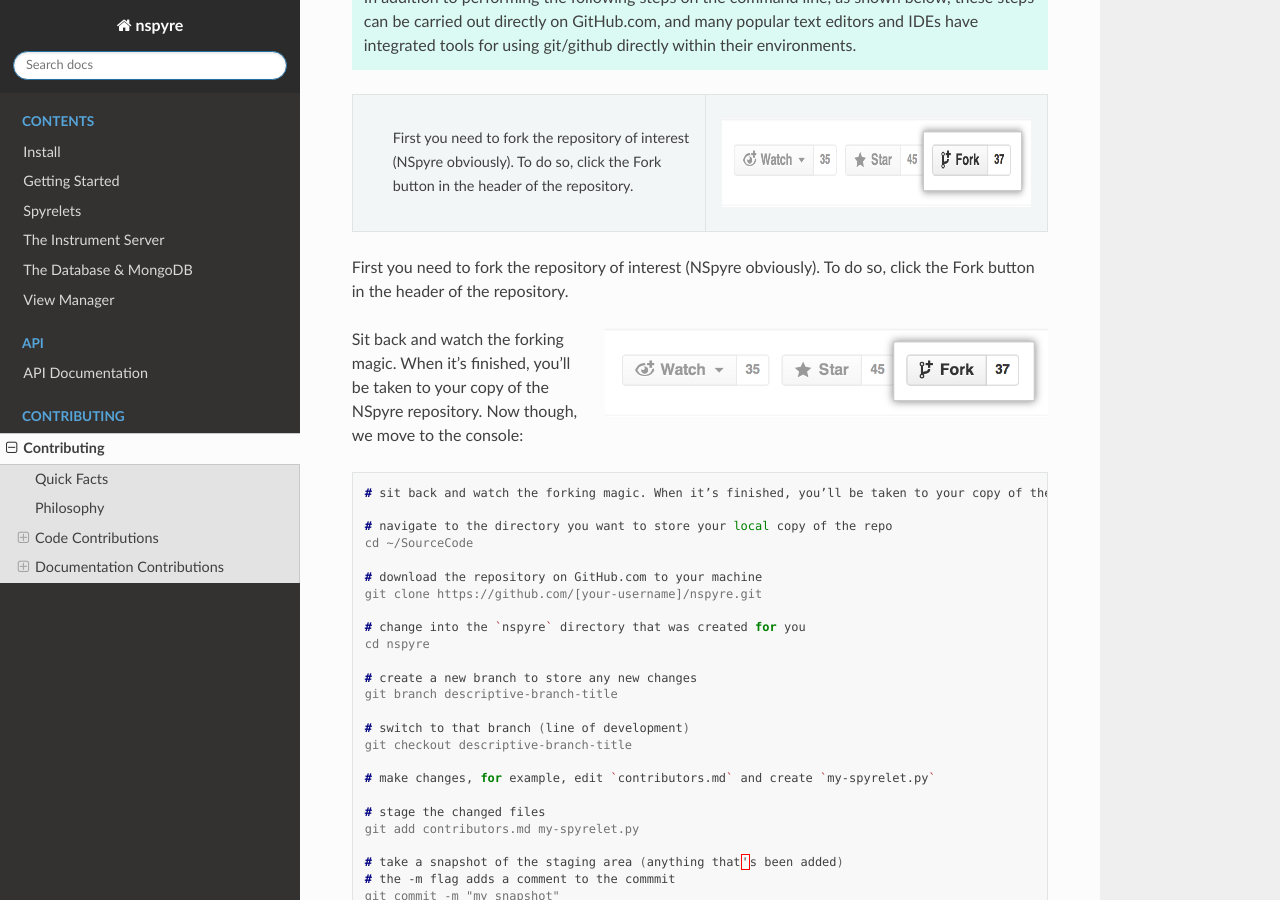
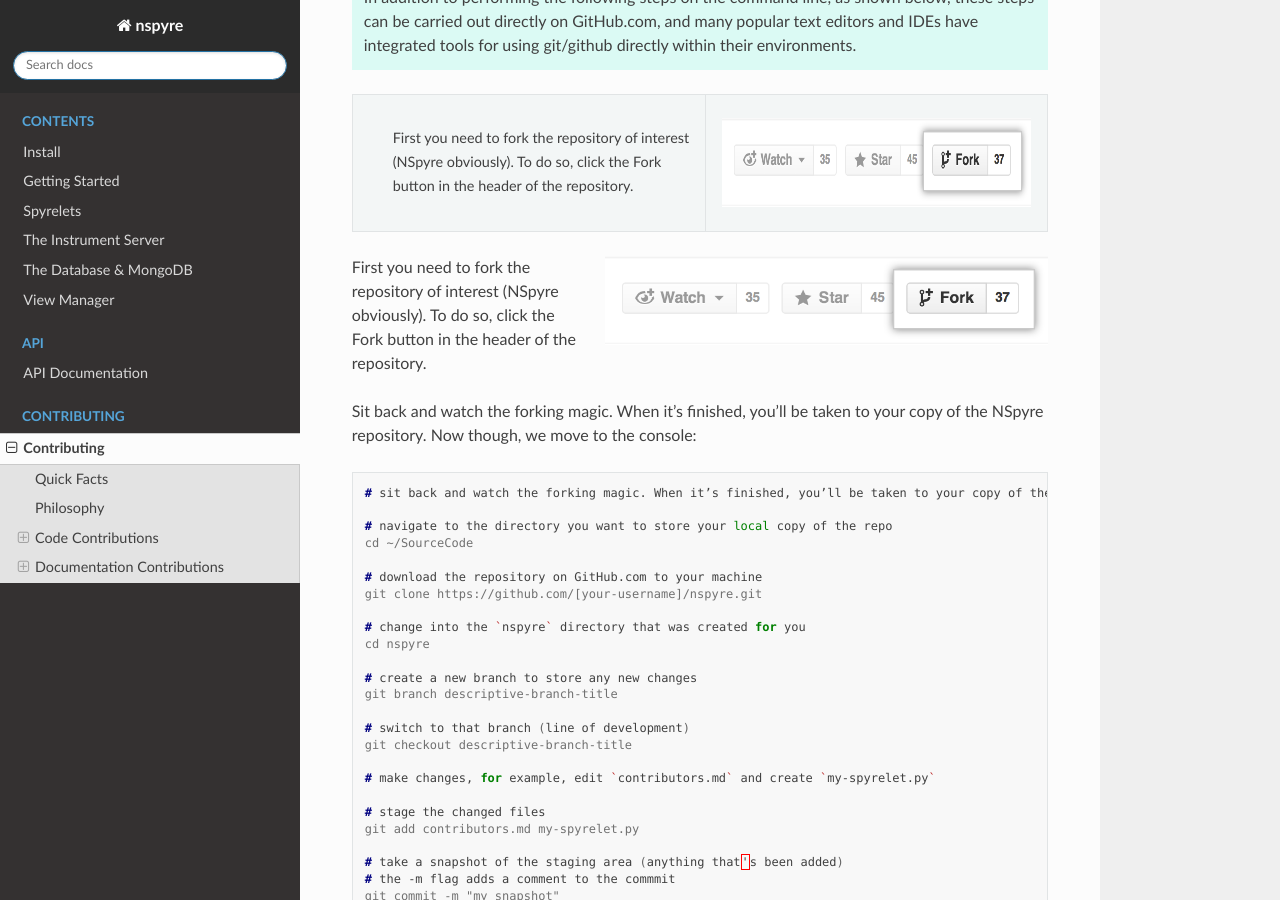
Before and after one commit to nspyre-org/nspyre, a Sphinx documentation site: the page built from docs/contributing.rst, in a window 1280 px wide and 900 px high, scrolled down 2308 px. Built offline with Sphinx 7.4.7 and the Read the Docs theme 2.0.0, drawn with Linux system fonts in a browser that asks for light colours.

```diff
--- a/docs/contributing.rst
+++ b/docs/contributing.rst
@@ -61,11 +61,11 @@ To make things concrete, but let’s do an actual example of this on the command
 |                                                        |                                                      |
 +--------------------------------------------------------+------------------------------------------------------+
 
-First you need to fork the repository of interest (NSpyre obviously). To do so, click the Fork button in the header of the repository.
-
 .. figure:: images/Bootcamp-Fork.png
    :align: right
    :scale: 60%
+
+First you need to fork the repository of interest (NSpyre obviously). To do so, click the Fork button in the header of the repository.
 
 Sit back and watch the forking magic. When it’s finished, you’ll be taken to your copy of the NSpyre repository. Now though, we move to the console:
 
```
